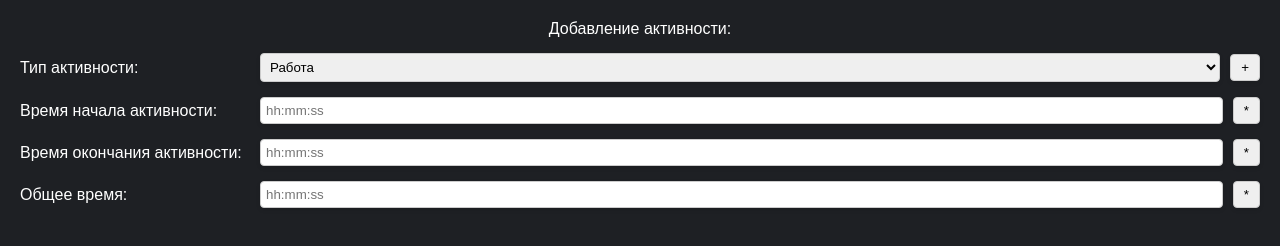
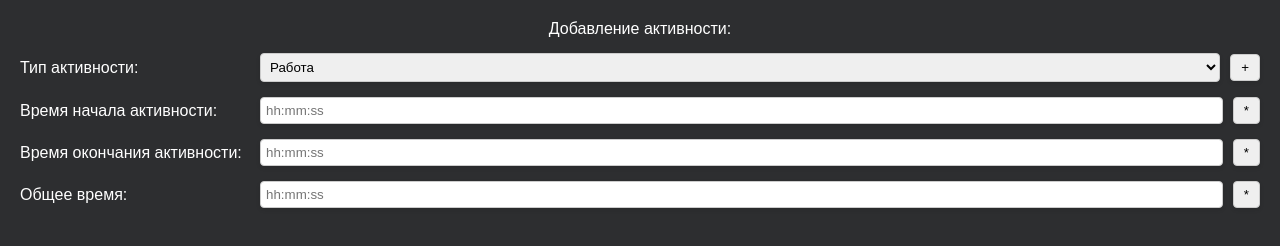
Before and after one commit to dioniskrasava/Majo-Wails-docker-, a website built with Vite: page frontend/index.html in a window 1280 px wide. Built offline with nearby package versions, Linux system fonts and the light colour scheme.

Commit message:
++++windows

```diff
--- a/frontend/src/style.css
+++ b/frontend/src/style.css
@@ -1,5 +1,5 @@
 html {
-    background-color: rgb(30, 32, 36);
+    background-color: rgb(45, 46, 48);
     text-align: center;
     color: white;
 }
@@ -24,3 +24,8 @@ body {
     height: 100vh;
     text-align: center;
 }
+
+
+::-webkit-scrollbar {
+    display: none; /* Для Chrome, Safari, Edge */
+}
```
Also changed, not shown: frontend/dist/index.html, 5 other files.
